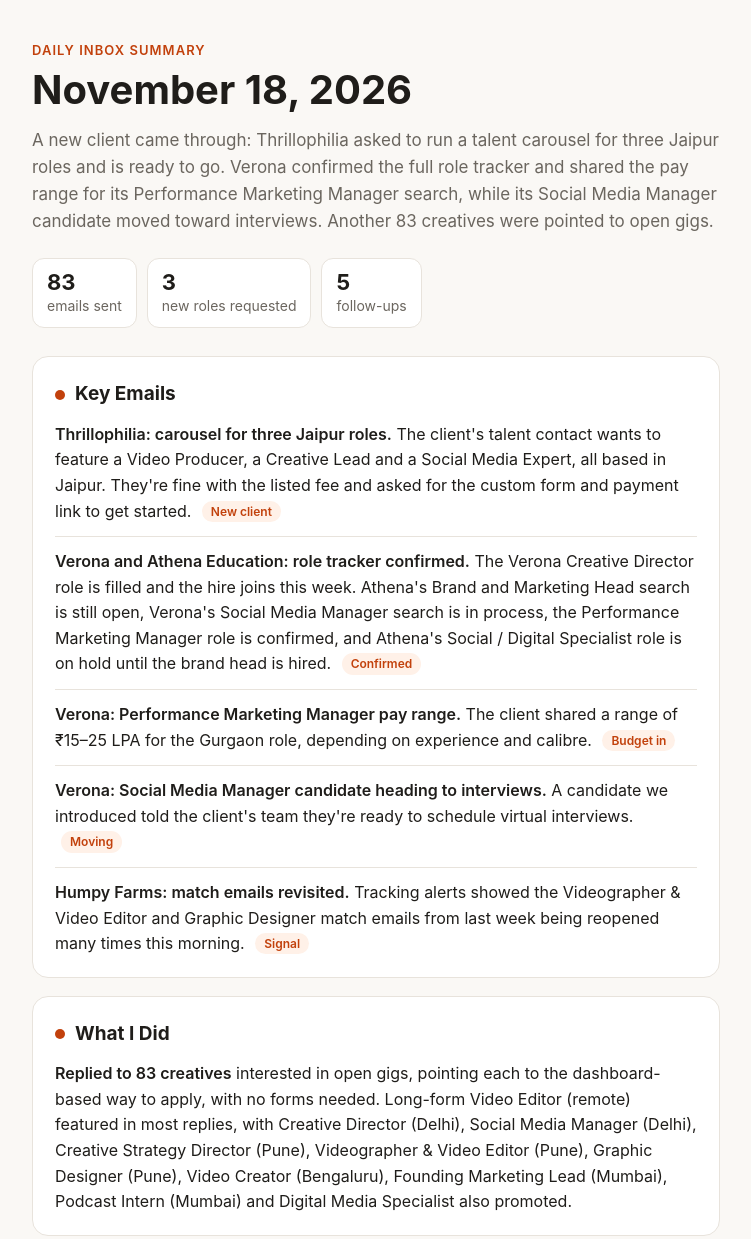
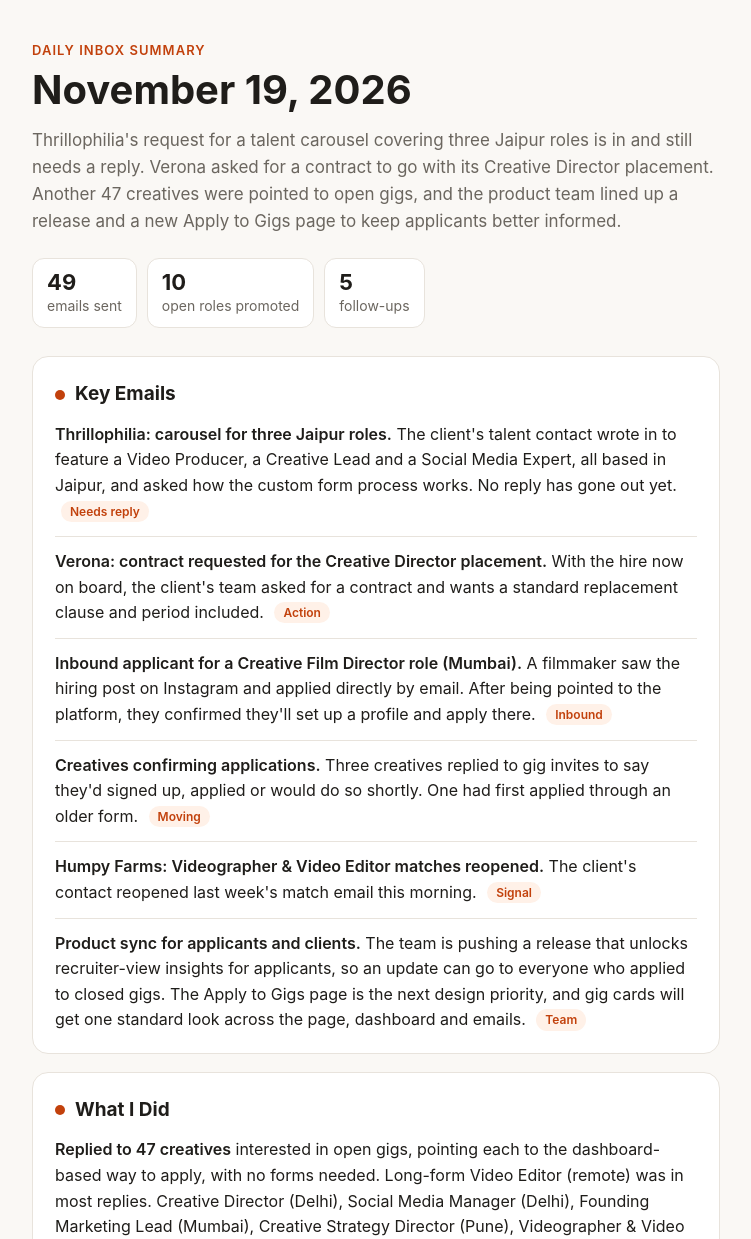
Before and after one commit to avantinagral/avantinagral.github.io, a plain HTML site: page index.html in a window 1280 px wide. Shown: the top 1239 px of the page, without its empty margins (264-1015 px from the left). Drawn offline with Linux system fonts and the light colour scheme.

Commit message:
Daily summary for November 19, 2026

```diff
--- a/index.html
+++ b/index.html
@@ -3,7 +3,7 @@
 <head>
 <meta charset="utf-8">
 <meta name="viewport" content="width=device-width, initial-scale=1">
-<title>November 18, 2026</title>
+<title>November 19, 2026</title>
 <meta name="description" content="A high-level daily summary of email activity.">
 <style>
   :root {
@@ -78,15 +78,15 @@
 <main>
   <header>
     <p class="eyebrow">Daily inbox summary</p>
-    <h1>November 18, 2026</h1>
+    <h1>November 19, 2026</h1>
     <p class="overview">
-      A new client came through: Thrillophilia asked to run a talent carousel for three Jaipur roles and is ready to go.
-      Verona confirmed the full role tracker and shared the pay range for its Performance Marketing Manager search, while
-      its Social Media Manager candidate moved toward interviews. Another 83 creatives were pointed to open gigs.
+      Thrillophilia's request for a talent carousel covering three Jaipur roles is in and still needs a reply. Verona asked
+      for a contract to go with its Creative Director placement. Another 47 creatives were pointed to open gigs, and the
+      product team lined up a release and a new Apply to Gigs page to keep applicants better informed.
     </p>
     <ul class="stats">
-      <li><strong>83</strong>emails sent</li>
-      <li><strong>3</strong>new roles requested</li>
+      <li><strong>49</strong>emails sent</li>
+      <li><strong>10</strong>open roles promoted</li>
       <li><strong>5</strong>follow-ups</li>
     </ul>
   </header>
@@ -94,29 +94,32 @@
   <section>
     <h2><span class="dot"></span>Key Emails</h2>
     <ul class="items">
-      <li><span class="label">Thrillophilia: carousel for three Jaipur roles.</span> The client's talent contact wants to feature a Video Producer, a Creative Lead and a Social Media Expert, all based in Jaipur. They're fine with the listed fee and asked for the custom form and payment link to get started. <span class="tag">New client</span></li>
-      <li><span class="label">Verona and Athena Education: role tracker confirmed.</span> The Verona Creative Director role is filled and the hire joins this week. Athena's Brand and Marketing Head search is still open, Verona's Social Media Manager search is in process, the Performance Marketing Manager role is confirmed, and Athena's Social / Digital Specialist role is on hold until the brand head is hired. <span class="tag">Confirmed</span></li>
-      <li><span class="label">Verona: Performance Marketing Manager pay range.</span> The client shared a range of ₹15–25 LPA for the Gurgaon role, depending on experience and calibre. <span class="tag">Budget in</span></li>
-      <li><span class="label">Verona: Social Media Manager candidate heading to interviews.</span> A candidate we introduced told the client's team they're ready to schedule virtual interviews. <span class="tag">Moving</span></li>
-      <li><span class="label">Humpy Farms: match emails revisited.</span> Tracking alerts showed the Videographer &amp; Video Editor and Graphic Designer match emails from last week being reopened many times this morning. <span class="tag">Signal</span></li>
+      <li><span class="label">Thrillophilia: carousel for three Jaipur roles.</span> The client's talent contact wrote in to feature a Video Producer, a Creative Lead and a Social Media Expert, all based in Jaipur, and asked how the custom form process works. No reply has gone out yet. <span class="tag">Needs reply</span></li>
+      <li><span class="label">Verona: contract requested for the Creative Director placement.</span> With the hire now on board, the client's team asked for a contract and wants a standard replacement clause and period included. <span class="tag">Action</span></li>
+      <li><span class="label">Inbound applicant for a Creative Film Director role (Mumbai).</span> A filmmaker saw the hiring post on Instagram and applied directly by email. After being pointed to the platform, they confirmed they'll set up a profile and apply there. <span class="tag">Inbound</span></li>
+      <li><span class="label">Creatives confirming applications.</span> Three creatives replied to gig invites to say they'd signed up, applied or would do so shortly. One had first applied through an older form. <span class="tag">Moving</span></li>
+      <li><span class="label">Humpy Farms: Videographer &amp; Video Editor matches reopened.</span> The client's contact reopened last week's match email this morning. <span class="tag">Signal</span></li>
+      <li><span class="label">Product sync for applicants and clients.</span> The team is pushing a release that unlocks recruiter-view insights for applicants, so an update can go to everyone who applied to closed gigs. The Apply to Gigs page is the next design priority, and gig cards will get one standard look across the page, dashboard and emails. <span class="tag">Team</span></li>
     </ul>
   </section>
 
   <section>
     <h2><span class="dot"></span>What I Did</h2>
     <ul class="items">
-      <li><span class="label">Replied to 83 creatives</span> interested in open gigs, pointing each to the dashboard-based way to apply, with no forms needed. Long-form Video Editor (remote) featured in most replies, with Creative Director (Delhi), Social Media Manager (Delhi), Creative Strategy Director (Pune), Videographer &amp; Video Editor (Pune), Graphic Designer (Pune), Video Creator (Bengaluru), Founding Marketing Lead (Mumbai), Podcast Intern (Mumbai) and Digital Media Specialist also promoted.</li>
+      <li><span class="label">Replied to 47 creatives</span> interested in open gigs, pointing each to the dashboard-based way to apply, with no forms needed. Long-form Video Editor (remote) was in most replies. Creative Director (Delhi), Social Media Manager (Delhi), Founding Marketing Lead (Mumbai), Creative Strategy Director (Pune), Videographer &amp; Video Editor (Pune), Graphic Designer (Pune), Video Creator (Bengaluru), Podcast Intern (Mumbai) and Digital Media Specialist were also promoted.</li>
+      <li><span class="label">Answered 1 inbound applicant</span> for the Creative Film Director role, explaining the few profile details needed before applying.</li>
+      <li><span class="label">Nudged 1 creative</span> who had signed up to hit apply on the gig from their dashboard.</li>
     </ul>
   </section>
 
   <section>
     <h2><span class="dot"></span>Follow-ups</h2>
     <ul class="items check">
-      <li><span class="box"></span><span>Thrillophilia: send the custom form and payment link for the three Jaipur roles, then start sourcing.</span></li>
-      <li><span class="box"></span><span>Verona: start sourcing D2C paid-acquisition talent for the Performance Marketing Manager role within the ₹15–25 LPA range.</span></li>
-      <li><span class="box"></span><span>Athena Education: share a first Brand and Marketing Head shortlist.</span></li>
-      <li><span class="box"></span><span>Verona: help the client's team and the Social Media Manager candidate lock in interview slots.</span></li>
-      <li><span class="box"></span><span>Humpy Farms: check in on the Videographer &amp; Video Editor and Graphic Designer matches while interest is high.</span></li>
+      <li><span class="box"></span><span>Thrillophilia: reply with the custom form process for the three Jaipur roles and get sourcing started.</span></li>
+      <li><span class="box"></span><span>Verona: share the placement contract, including a standard replacement clause and period.</span></li>
+      <li><span class="box"></span><span>Humpy Farms: check in on the Videographer &amp; Video Editor matches while the client is looking at them.</span></li>
+      <li><span class="box"></span><span>Review the Apply to Gigs page design draft, due Friday.</span></li>
+      <li><span class="box"></span><span>Once the release ships, send the update email to applicants of closed gigs.</span></li>
     </ul>
   </section>
 
```
